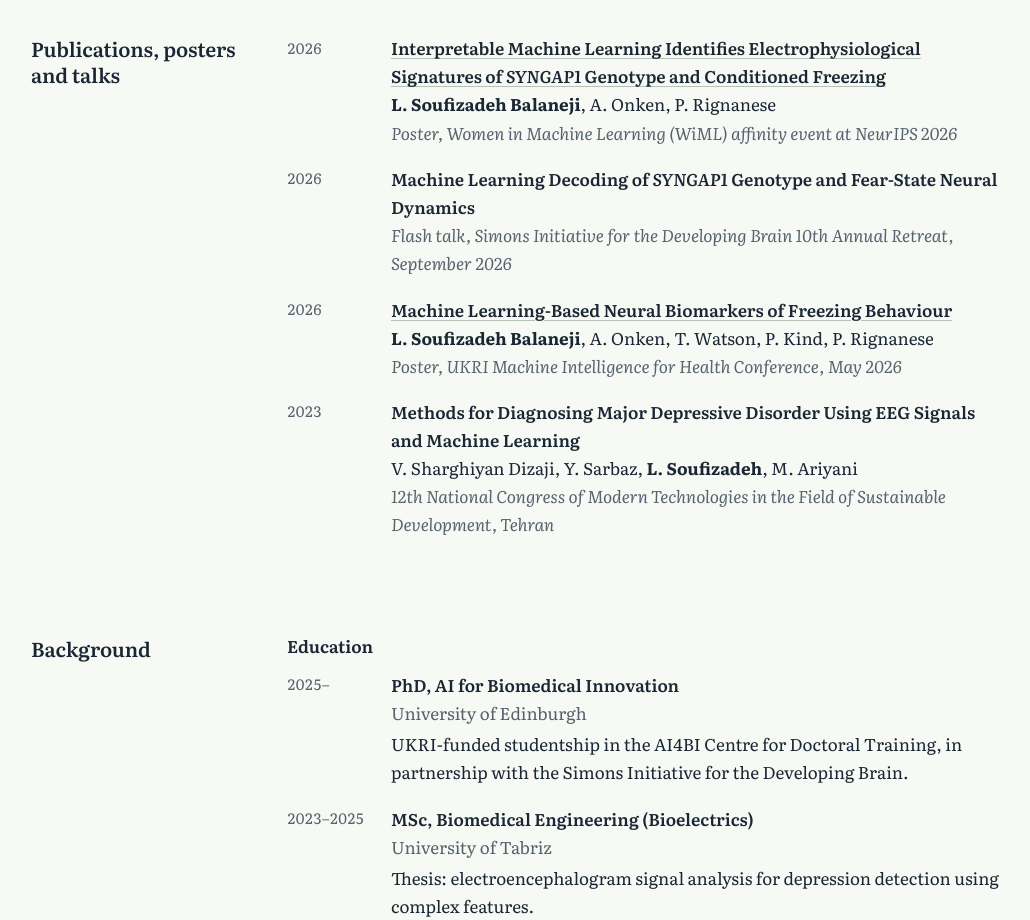
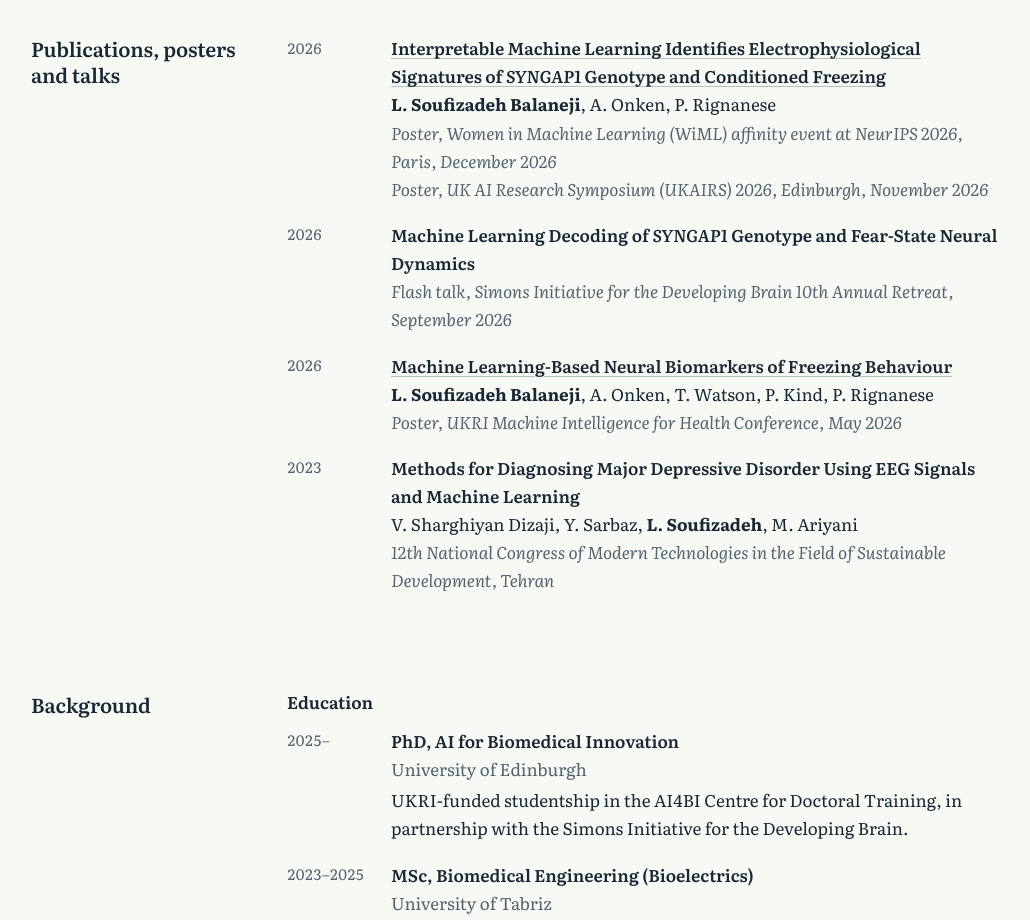
Before and after one commit to LachinSoufizadeh/LachinSoufizadeh.github.io, a plain HTML site: page index.html in a window 1280 px wide. Shown: the part 2460-3380 px from the top of the page, without its empty margins (81-1111 px from the left). Drawn offline with Linux system fonts and the light colour scheme.

Commit message:
Add NeurIPS Paris and UKAIRS 2026 to the WiML poster entry
Co-Authored-By: Claude Opus 5.5 <noreply@anthropic.com>
Claude-Session: https://claude.ai/code/session_01E96n5TEPxW9bbBFQempvNd

```diff
--- a/index.html
+++ b/index.html
@@ -140,7 +140,8 @@
             <div>
               <p class="title"><a href="https://neurips.cc/virtual/2026/179485">Interpretable Machine Learning Identifies Electrophysiological Signatures of <i>SYNGAP1</i> Genotype and Conditioned Freezing</a></p>
               <p><b>L.&nbsp;Soufizadeh&nbsp;Balaneji</b>, A.&nbsp;Onken, P.&nbsp;Rignanese</p>
-              <p class="meta"><i>Poster, Women in Machine Learning (WiML) affinity event at NeurIPS 2026</i></p>
+              <p class="meta"><i>Poster, Women in Machine Learning (WiML) affinity event at NeurIPS 2026, Paris, December 2026</i></p>
+              <p class="meta"><i>Poster, UK AI Research Symposium (UKAIRS) 2026, Edinburgh, November 2026</i></p>
             </div>
           </li>
           <li class="entry">
```
